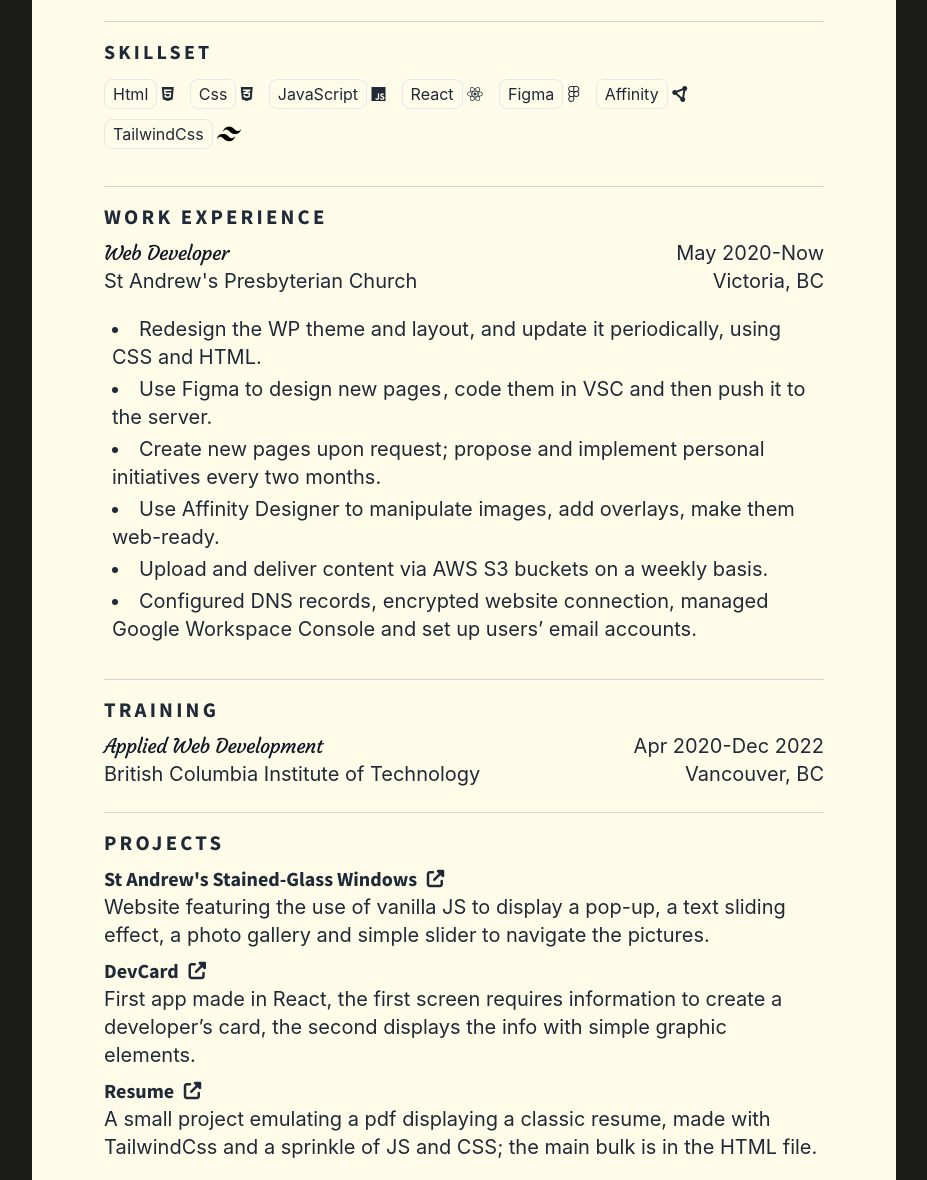
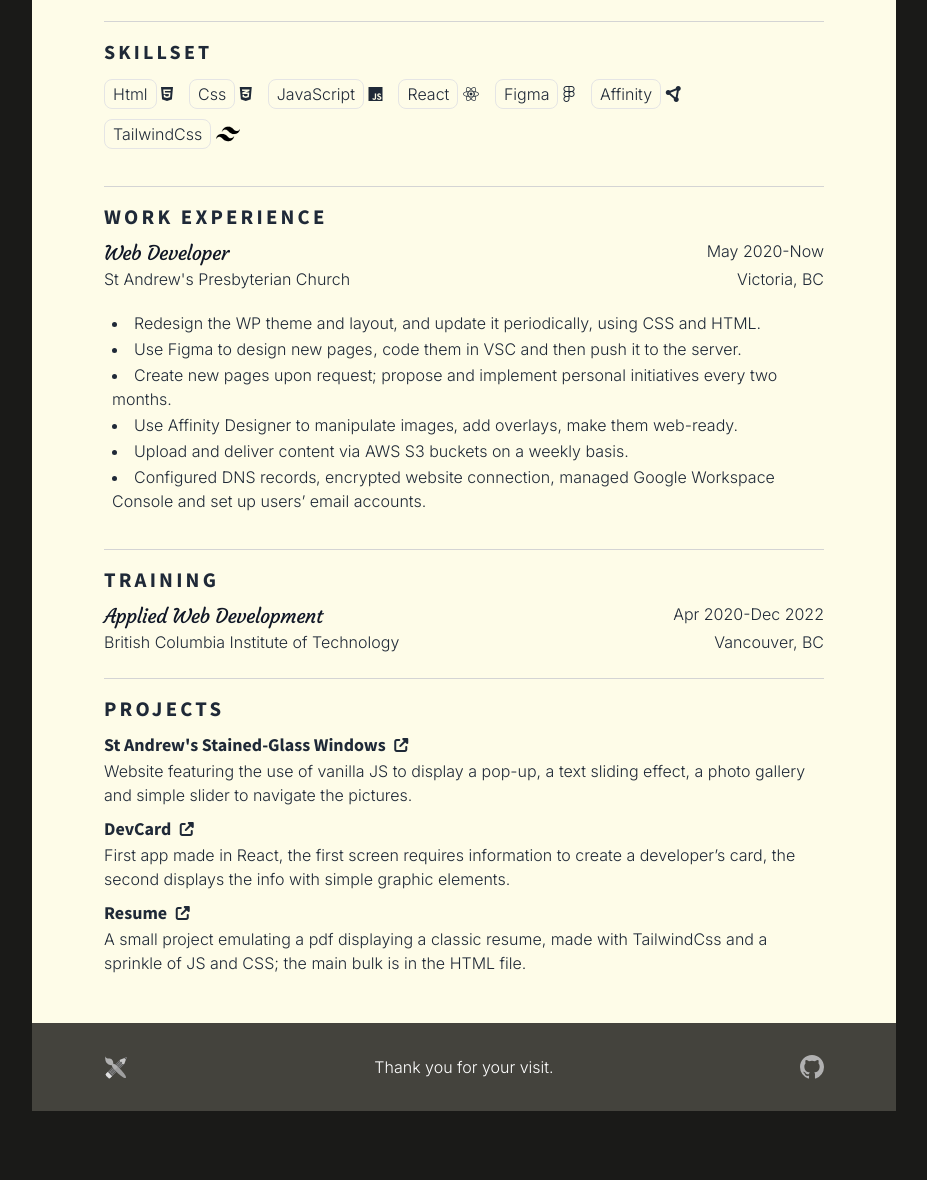
Before and after one commit to martin-webs/resume, a website: page public/index.html in a window 1280 px wide. Shown: the part 147-1327 px from the top of the page, without its empty margins (176-1103 px from the left). After the commit the page ends 1258 px from the top, so only its background shows below. Drawn offline with Linux system fonts and the light colour scheme.

Commit message:
fixed fonts

```diff
--- a/public/index.html
+++ b/public/index.html
@@ -13,7 +13,8 @@
 	<title>Martin's</title>
 </head>
 
-<body class="relative mx-auto bg-gray-900 text-white font-custom3 md:bg-[#1a1a18] leading-normal lg:text-xl 2xl:max-w-screen-2xl">
+<body
+	class="relative mx-auto bg-gray-900 text-white font-custom3 font-light md:bg-[#1a1a18] leading-normal lg:text-xl 2xl:max-w-screen-2xl">
 	<div class="relative pt-8 px-2 md:pt-16 md:mx-24 md:bg-yellow-50 md:text-gray-800 xl:mx-52">
 		<header class="mb-6">
 			<nav class="px-4 flex justify-between items-center md:flex-col md:items-center md:gap-4">
@@ -45,37 +46,37 @@
 		</header>
 		<main>
 			<section class="px-4 md:px-10 xl:px-16">
-				<div class="border-t border-t-neutral-300 py-4 mt-2">
+				<div class="relative border-t border-t-neutral-300 py-4 mt-2">
 					<h2 class="text-xl font-custom1 font-bold tracking-[0.2rem] mb-2">
 						SKILLSET
 					</h2>
 					<ul id="skillset" class="mt-4 flex flex-wrap w-fit lg:text-base relative">
 						<li class="mr-4 mb-4 cursor-pointer hover:scale-125 duration-700">
-							<span class="border rounded-lg py-1 px-2">Html</span>
+							<span class="border md:border-neutral-200 rounded-lg py-1 px-2">Html</span>
 							<i class="fa-brands fa-html5 hidden md:inline"></i>
 						</li>
 						<li class="mr-4 mb-4 cursor-pointer hover:scale-125 duration-700">
-							<span class="border rounded-lg py-1 px-2">Css</span>
+							<span class="border border-neutral-200 rounded-lg py-1 px-2">Css</span>
 							<i class="fa-brands fa-css3-alt hidden md:inline"></i>
 						</li>
 						<li class="mr-4 mb-4 cursor-pointer hover:scale-125 duration-700">
-							<span class="border rounded-lg py-1 px-2">JavaScript</span>
+							<span class="border border-neutral-200 rounded-lg py-1 px-2">JavaScript</span>
 							<i class="fab fa-js hidden md:inline"></i>
 						</li>
 						<li class="mr-4 mb-4 cursor-pointer hover:scale-125 duration-700">
-							<span class="border rounded-lg py-1 px-2">React</span>
+							<span class="border border-neutral-200 rounded-lg py-1 px-2">React</span>
 							<i class="fa-brands fa-react hidden md:inline"></i>
 						</li>
 						<li class="mr-4 mb-4 cursor-pointer hover:scale-125 duration-700">
-							<span class="border rounded-lg py-1 px-2">Figma</span>
+							<span class="border border-neutral-200 rounded-lg py-1 px-2">Figma</span>
 							<i class="fa-brands fa-figma hidden md:inline"></i>
 						</li>
 						<li class="mr-4 mb-4 cursor-pointer hover:scale-125 duration-700">
-							<span class="border rounded-lg py-1 px-2">Affinity</span>
+							<span class="border border-neutral-200 rounded-lg py-1 px-2">Affinity</span>
 							<i class="fa-solid fa-circle-nodes hidden md:inline"></i>
 						</li>
 						<li class="mr-4 mb-4 cursor-pointer hover:scale-125 duration-700">
-							<span class="border rounded-lg py-1 px-2">TailwindCss</span>
+							<span class="border border-neutral-200 rounded-lg py-1 px-2">TailwindCss</span>
 							<svg class="w-6 hidden md:inline mt-[-4px]" width="100%" height="100%" viewBox="0 0 228 140" version="1.1"
 								xmlns="http://www.w3.org/2000/svg" xmlns:xlink="http://www.w3.org/1999/xlink" xml:space="preserve"
 								xmlns:serif="http://www.serif.com/"
@@ -89,8 +90,11 @@
 							</svg>
 						</li>
 					</ul>
+					<div id="skill-show" class="relative">
+					</div>
+					<i id="close-button"
+						class="hidden absolute fixed bottom-2 -right-4 fa-solid fa-circle-xmark text-2xl text-white drop-shadow-xl md:text-3xl md:text-neutral-500"></i>
 				</div>
-				<div id="skill-show" class="relative"></div>
 			</section>
 			<section class="px-4 md:px-10 xl:px-16">
 				<div class="border-t border-t-neutral-300 py-4 mt-2">
@@ -99,13 +103,13 @@
 					</h2>
 					<div class="flex flex-col md:flex-row justify-between">
 						<span class="font-custom2 text-xl text-yellow-300 tracking-tight md:text-gray-900">Web Developer</span>
-						<span>May 2020-Now</span>
+						<span class="text-base">May 2020-Now</span>
 					</div>
 					<div class="flex flex-col  md:flex-row justify-between">
-						<span>St Andrew's Presbyterian Church</span>
-						<span>Victoria, BC</span>
+						<span class="text-base">St Andrew's Presbyterian Church</span>
+						<span class="text-base">Victoria, BC</span>
 					</div>
-					<ul class="flex flex-col gap-1 mt-2 p-3 pl-2 list-disc list-inside">
+					<ul class="flex flex-col gap-0.5 mt-2 p-3 pl-2 list-disc list-inside lg:text-base">
 						<li>
 							<span> Redesign the WP theme and layout</span>
 							<span class="hidden ml-[-5px] md:inline">, and update it periodically, using CSS and HTML.</span>
@@ -146,11 +150,11 @@
 					<div class="flex flex-col md:flex-row justify-between">
 						<span class="font-custom2 text-xl text-yellow-300 tracking-tight md:text-gray-900">Applied Web
 							Development</span>
-						<span>Apr 2020-Dec 2022</span>
+						<span class="text-base">Apr 2020-Dec 2022</span>
 					</div>
 					<div class="flex flex-col  md:flex-row justify-between">
-						<span>British Columbia Institute of Technology</span>
-						<span>Vancouver, BC</span>
+						<span class="text-base">British Columbia Institute of Technology</span>
+						<span class="text-base">Vancouver, BC</span>
 					</div>
 				</div>
 			</section>
@@ -159,10 +163,11 @@
 					<h2 class="text-xl font-custom1 font-bold tracking-[0.2rem] mb-2 lg:text-[1.3rem]">
 						PROJECTS
 					</h2>
-					<ul id="projects" class="flex flex-col gap-2 mt-2">
+					<ul id="projects" class="flex flex-col gap-2 mt-2 lg:text-base">
 						<li>
 							<a href="https://standrewswindows.dsign7.ca/">
-								<span class="mr-1 block font-custom1 font-bold inline">St Andrew's Stained-Glass Windows</span>
+								<span class="mr-1 block font-custom1 font-bold inline md:text-lg">St Andrew's Stained-Glass
+									Windows</span>
 								<i class="fa-solid fa-up-right-from-square"></i>
 							</a>
 							<span class="hidden md:block">Website featuring the use of vanilla JS to display a pop-up, a text sliding
@@ -170,7 +175,7 @@
 						</li>
 						<li>
 							<a href="https://card-demo.onrender.com/">
-								<span class="mr-1 font-bold font-custom1 inline">DevCard</span>
+								<span class="mr-1 font-bold font-custom1 inline md:text-lg">DevCard</span>
 								<i class="fa-solid fa-up-right-from-square"></i>
 							</a>
 							<span class="hidden md:block">First app made in React, the
@@ -179,7 +184,7 @@
 						</li>
 						<!-- <li>
 							<a href="https://remindly.onrender.com/">
-								<span class="mr-1 font-bold font-custom1 inline">Remindly</span>
+								<span class="mr-1 font-bold font-custom1 inline md:text-lg">Remindly</span>
 								<i class="fa-solid fa-up-right-from-square"></i>
 							</a>
 							<span class="hidden md:block">App made on
@@ -189,7 +194,7 @@
 						</li> -->
 						<li>
 							<a href="https://dsign7.ca">
-								<span class="mr-1 font-bold font-custom1 inline">Resume</span>
+								<span class="mr-1 font-bold font-custom1 inline md:text-lg">Resume</span>
 								<i class="fa-solid fa-up-right-from-square"></i>
 							</a>
 							<span class="hidden md:block">A small project emulating a pdf displaying a classic resume, made with
@@ -200,7 +205,7 @@
 			</section>
 		</main>
 		<footer
-			class="relative bg-[#1e1e1e] mt-8 mx-[-8px] p-8 font-custom1 font-thin text-xs text-white md:px-[3rem] md:bg-[#44433d] lg:pb-8 lg:px-10 xl:px-16">
+			class="relative bg-[#1e1e1e] mt-8 mx-[-8px] p-8 font-thin text-xs text-white md:px-[3rem] md:bg-[#44433d] lg:pb-8 lg:px-10 xl:px-16">
 			<div class="flex justify-between px-2 grayscale hover:grayscale-0">
 				<svg id="brush-logo" class="w-4 lg:w-6 cursor-pointer hover:scale-150 duration-700"
 					xmlns="http://www.w3.org/2000/svg" data-name="Layer 1" viewBox="0 0 32 32">
@@ -226,7 +231,7 @@
 						d="M1.715,1.038a14.036,14.036,0,0,0,.439,6.893,8.429,8.429,0,0,0,3.066,4.2c1.73,1.238,5.129,2.8,6.593.343.9-1.508.51-3.8-.352-5.239A5.337,5.337,0,0,0,7.451,4.688,25.2,25.2,0,0,1,4.534,4.5C3.058,4.165,1.382,2.7,1.715,1.038Z" />
 				</svg>
 				<div id="thankyou" class="text-center self-end hover:scale-150 duration-700 md:text-base">Thank you for your
-					visit </div>
+					visit.</div>
 				<a href="https://github.com/martin-webs/resume">
 					<svg id="brush-logo" class="w-4 lg:w-6 text-blue-500 hover:scale-150 duration-700"
 						xmlns="http://www.w3.org/2000/svg" viewBox="0 0 16 16">
--- a/public/script.js
+++ b/public/script.js
@@ -3,6 +3,7 @@
 const thankyou = document.getElementById("thankyou");
 const skillsetLi = document.querySelectorAll("#skillset li");
 const skillShow = document.getElementById("skill-show");
+const closeBtn = document.getElementById("close-button");
 let mark = "";
 
 /* Show tooltip in the footer */
@@ -10,41 +11,21 @@
   tooltip1.classList.toggle("show");
 });
 
-/* Create exclamation mark on footer */
-function createExclamationMark() {
-  mark = document.createElement("span");
-  mark.innerText = "!";
-  mark.style.color = "#f8a839";
-  mark.style.fontWeight = "bold";
-  thankyou.appendChild(mark);
-  if (thankyou.childElementCount > 0) {
-    thankyou.removeEventListener("mouseover", createExclamationMark);
-  }
-}
-
-thankyou.addEventListener("mouseover", createExclamationMark);
-
-skillsetLi.forEach((skill, index) =>
+skillsetLi.forEach((skill, index) => {
   skill.addEventListener("click", () => {
     const div = document.createElement("div");
     skillShow.appendChild(div);
     div.setAttribute(
       "class",
-      "absolute inset-x-1 h-96 overflow-y-scroll p-6 bg-[#1e1e1e] border-4 border-yellow-300 rounded-lg md:border-[1rem] md:border-yellow-300"
+      "absolute inset-x-1 h-96 overflow-y-scroll p-6 bg-[#1e1e1e] border-4 border-white rounded-lg md:border-8 md:drop-shadow-lg"
     );
     div.innerHTML = `<img src="./img/${index}.jpg" class="max-w-screen" alt="${skill.innerText} example" />`;
-    skillShow.innerHTML +=`<i id="close-button" class="absolute -inset-7 fa-solid fa-circle-xmark text-4xl text-yellow-300 fixed  text-xl"></i>`;
-    /* Remove pop up */
-    // const closeBtn = skillShow.childNodes[1];
-    const closeBtn = document.getElementById("close-button");
-    const skillShowChildren = skillShow.children;
+    closeBtn.classList.remove("hidden");
     closeBtn.addEventListener("click", () => {
-      console.log(skillShowChildren);
-      // skillShow.removeChild(skillShowChildren);
-      while(skillShow.firstChild) {
-        console.log('child');
+      while (skillShow.firstChild) {
         skillShow.removeChild(skillShow.firstChild);
       }
+      closeBtn.classList.add("hidden");
     });
-  })
-);
+  });
+});
--- a/src/styles.css
+++ b/src/styles.css
@@ -1,14 +1,8 @@
-@import url('https://fonts.googleapis.com/css2?family=Secular+One&family=Courgette&family=Source+Sans+Pro:wght@100;300;400;600;700&display=swap');
-
-@font-face {
-	font-family: 'Inter', sans-serif;
-	src: url('./font/Inter-Regular.woff') format('woff');
-}
+@import url('https://fonts.googleapis.com/css2?family=Secular+One&family=Courgette&family=Inter:wght@300;400&family=Source+Sans+Pro:wght@400;700&display=swap');
 
 @tailwind base;
 @tailwind components;
 @tailwind utilities;
-
 
 .show {
 	opacity: 1;
--- a/tailwind.config.js
+++ b/tailwind.config.js
@@ -9,9 +9,9 @@
   theme: {
     extend: {
       fontFamily: {
-        custom1: ["Source Sans Pro", "sans"],
-        custom2: ["Courgette", "sans"],
-        custom3: ["Inter", "sans"],
+        custom1: ["Source Sans Pro", "sans-serif"],
+        custom2: ["Courgette", "serif"],
+        custom3: ["Inter", "sans-serif"],
         custom4: ["Secular One", "sans-serif"],
       },
       boxShadow: {
```
Also changed, not shown: font/Inter-Regular.woff (deleted), public/styles.css.
